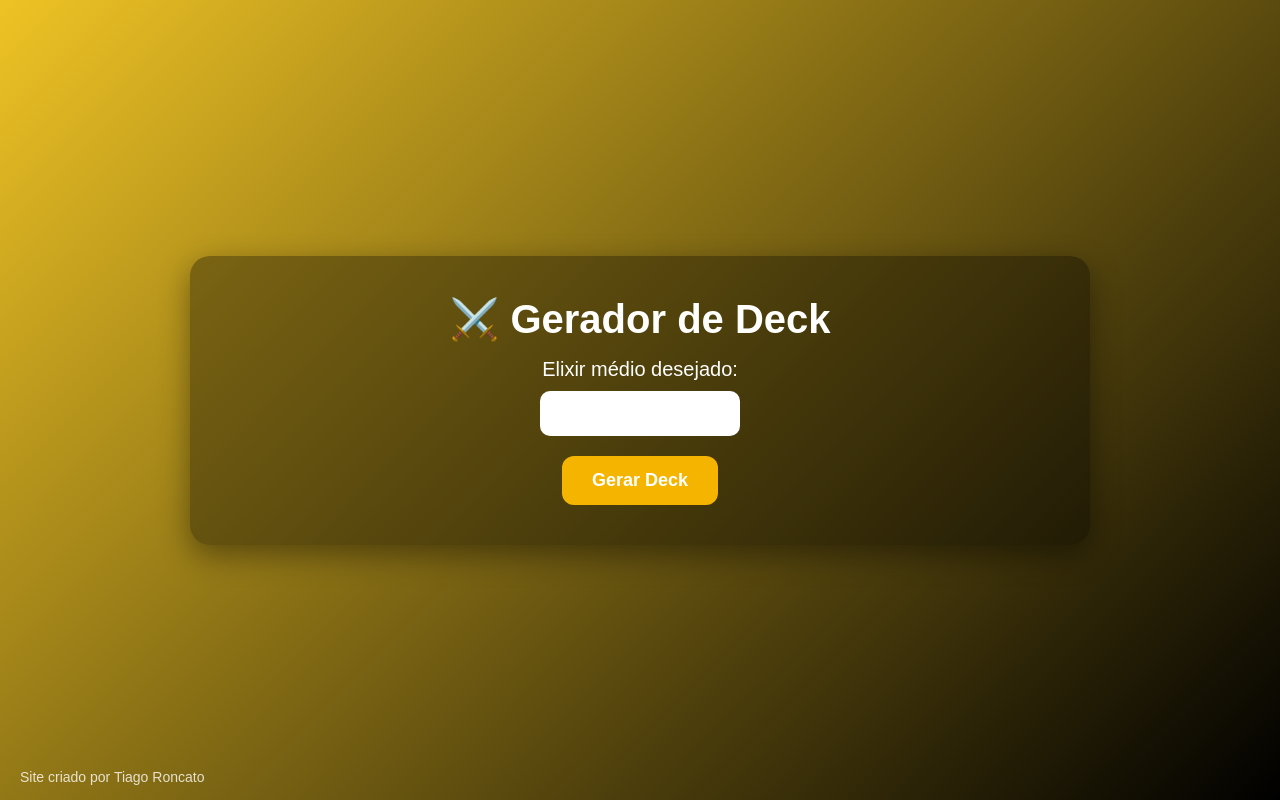
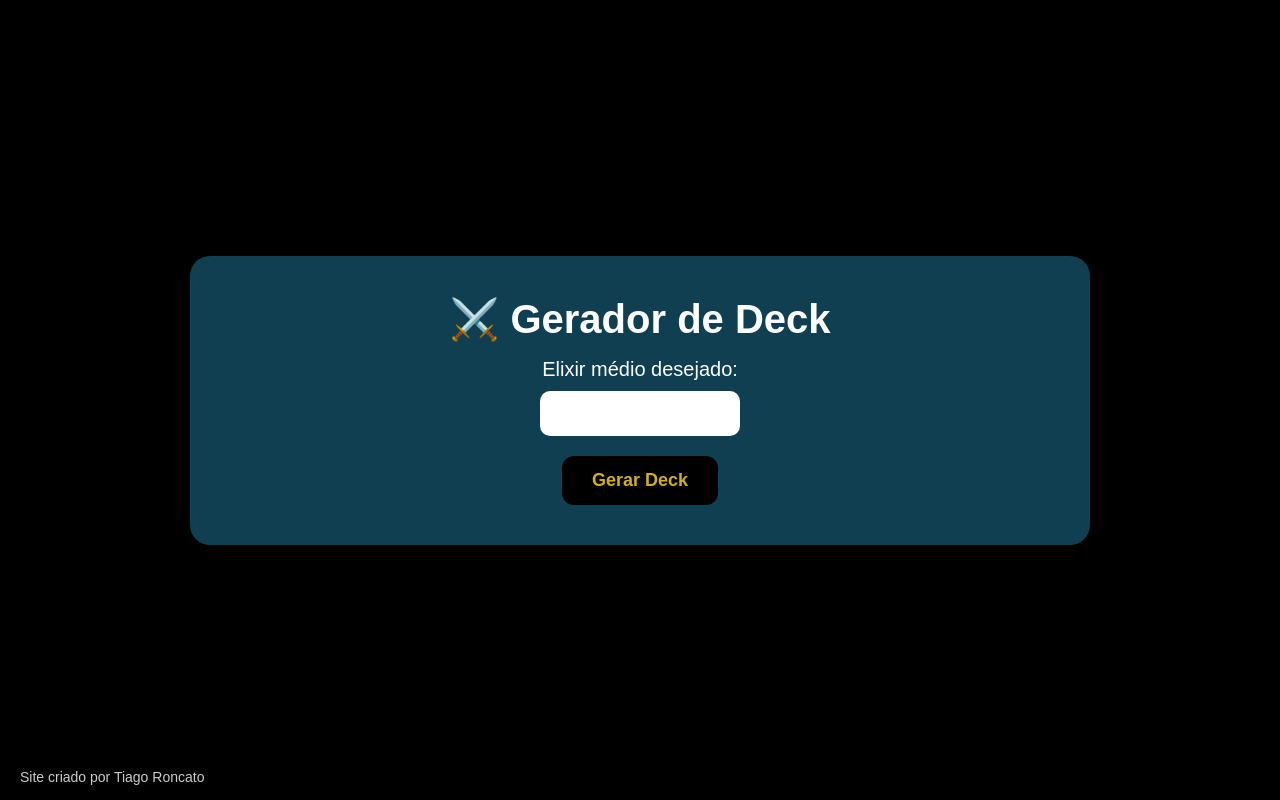
Before and after one commit to tiagoroncatomiziara-sudo/site_clash, a Flask app: page / in a window 1280 px wide. Run offline with Flask 3, Linux system fonts and the light colour scheme.

Commit message:
Refactor CSS styles for improved design

```diff
--- a/site_clash_royale/static/style.css
+++ b/site_clash_royale/static/style.css
@@ -6,7 +6,7 @@
 
 body {
     font-family: Arial, sans-serif;
-    background: linear-gradient(135deg, hsl(47, 86%, 54%), rgb(0, 0, 0));
+    background: linear-gradient(135deg, hsl(0, 0%, 0%), rgb(0, 0, 0));
     min-height: 100vh;
     display: flex;
     justify-content: center;
@@ -17,7 +17,7 @@ body {
 .container {
     width: 90%;
     max-width: 900px;
-    background: rgba(0, 0, 0, 0.35);
+    background: rgba(45, 181, 231, 0.35);
     padding: 40px;
     border-radius: 20px;
     text-align: center;
@@ -56,8 +56,8 @@ button {
     padding: 14px 30px;
     border: none;
     border-radius: 12px;
-    background: #f5b400;
-    color: white;
+    background: #000000;
+    color: #d0b021;
     font-size: 18px;
     font-weight: bold;
     cursor: pointer;
@@ -66,7 +66,7 @@ button {
 
 button:hover {
     transform: scale(1.05);
-    background: #ffca28;
+    background: #ffe139;
 }
 
 .deck {
@@ -77,7 +77,7 @@ button:hover {
 }
 
 .card {
-    background: white;
+    background: rgb(255, 255, 255);
     color: #222;
     padding: 25px 10px;
     border-radius: 15px;
@@ -112,7 +112,9 @@ button:hover {
 .voltar:hover {
     transform: scale(1.05);
 }
+
 footer { position: fixed; bottom: 15px; left: 20px; font-size: 14px; opacity: 0.8; }
+
 @media (max-width: 700px) {
 
     .deck {
@@ -127,3 +129,7 @@ footer { position: fixed; bottom: 15px; left: 20px; font-size: 14px; opacity: 0.
         font-size: 30px;
     }
 }
+.card img {
+    width: 80px;
+    margin-bottom: 10px;
+}
```
